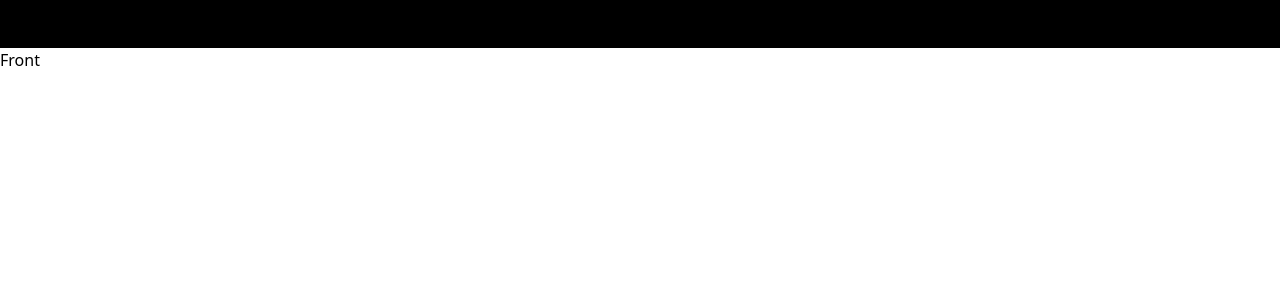
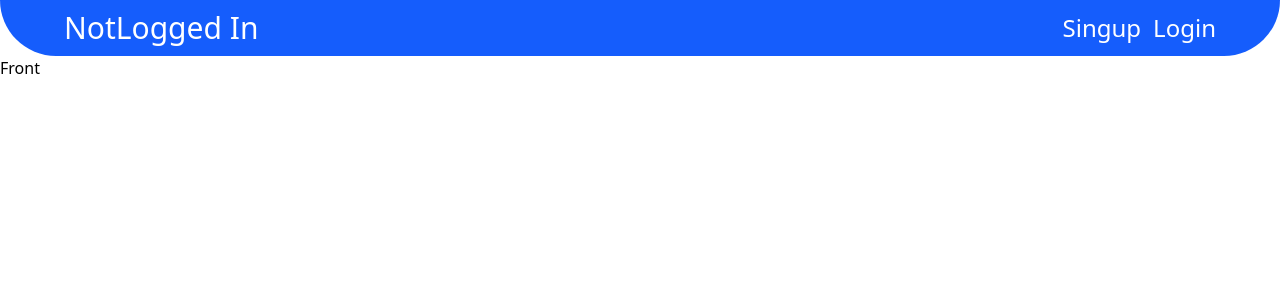
Before and after one commit to SadiqRaja1/Practice-login-own, a React (Vite) app in the folder client/login/: page / in a window 1280 px wide. Shown: the top 300 px of the page. Built offline with nearby package versions, Linux system fonts and the light colour scheme.

Commit message:
Header fully created

```diff
--- a/client/login/src/Header/Header.jsx
+++ b/client/login/src/Header/Header.jsx
@@ -2,13 +2,13 @@ import {Link} from "react-router-dom"
 
 export default function Header () {
   return(
-    <header className="w-full bg-black">
-      <div>
+    <header className="w-screen h-14 flex justify-between px-16 items-center bg-blue-600 text-white rounded-b-full">
+      <div className="text-3xl">
         NotLogged In
       </div>
-      <navbar>
-        <Link to="/singup">Singup</Link>
-        <Link to="/login">Login</Link>
+      <navbar className="text-2xl">
+        <Link className="hover:text-black" to="/singup">Singup</Link>
+        <Link className="ml-3 hover:text-black" to="/login">Login</Link>
       </navbar>
     </header>
     )
```
